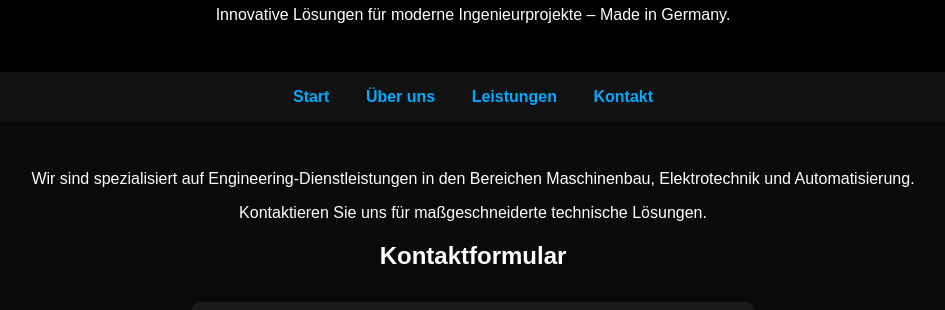
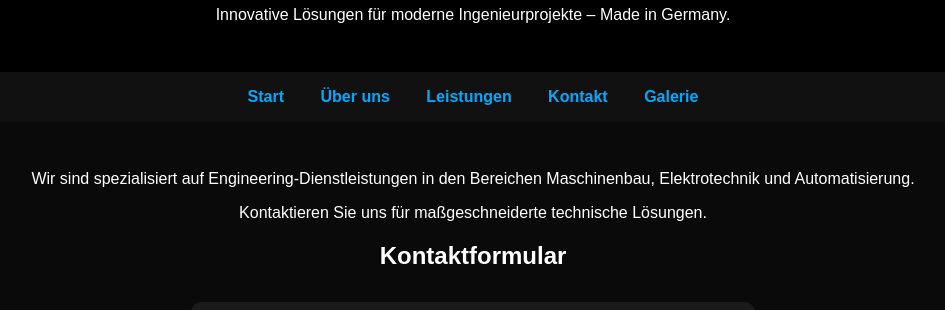
Before and after one commit to Berben93/meine-website, a plain HTML site: page index.html in a window 1280 px wide. Shown: the part 418-728 px from the top of the page, without its empty margins (167-1112 px from the left). Drawn offline with Linux system fonts and the light colour scheme.

Commit message:
Update index.html

```diff
--- a/index.html
+++ b/index.html
@@ -95,6 +95,8 @@
         <a href="ueber-uns.html">Über uns</a>
         <a href="leistungen.html">Leistungen</a>
         <a href="#kontakt">Kontakt</a>
+        <a href="galerie.html">Galerie</a>
+
     </nav>
 
     <main>
```
